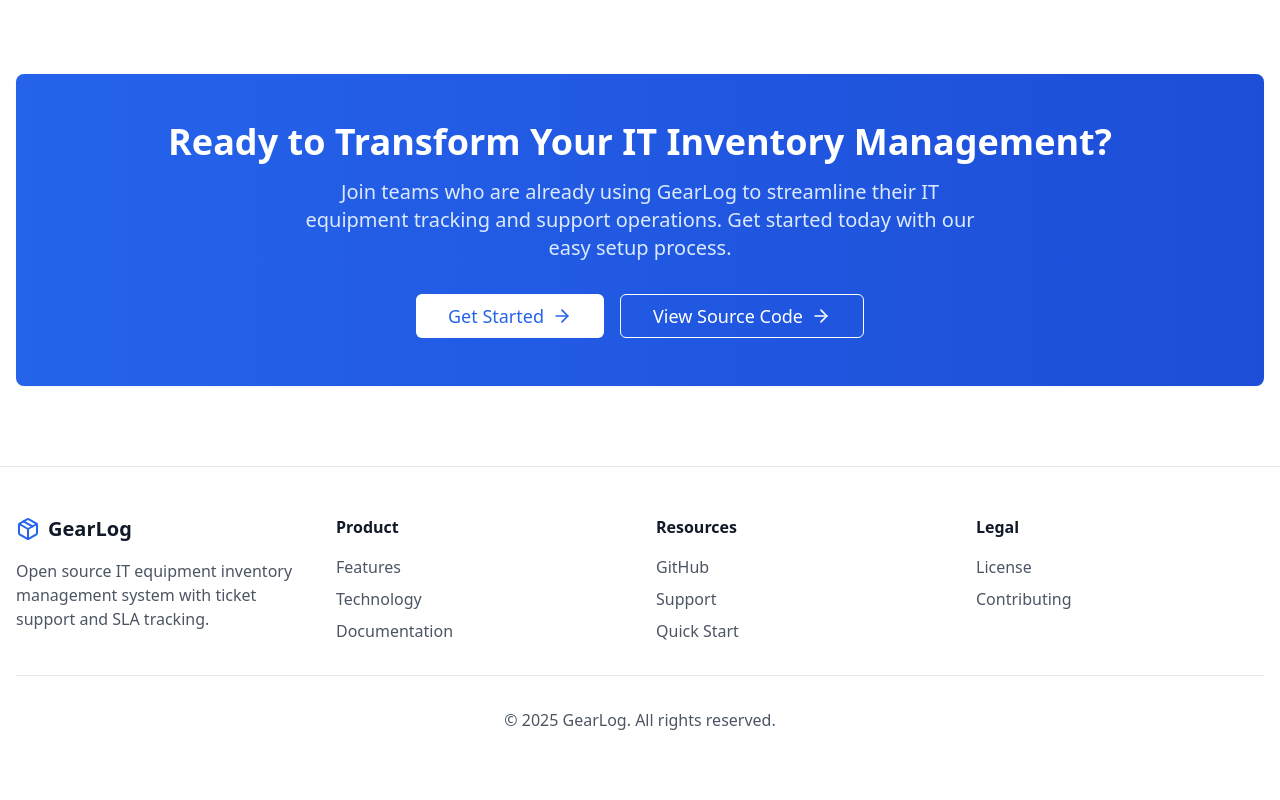
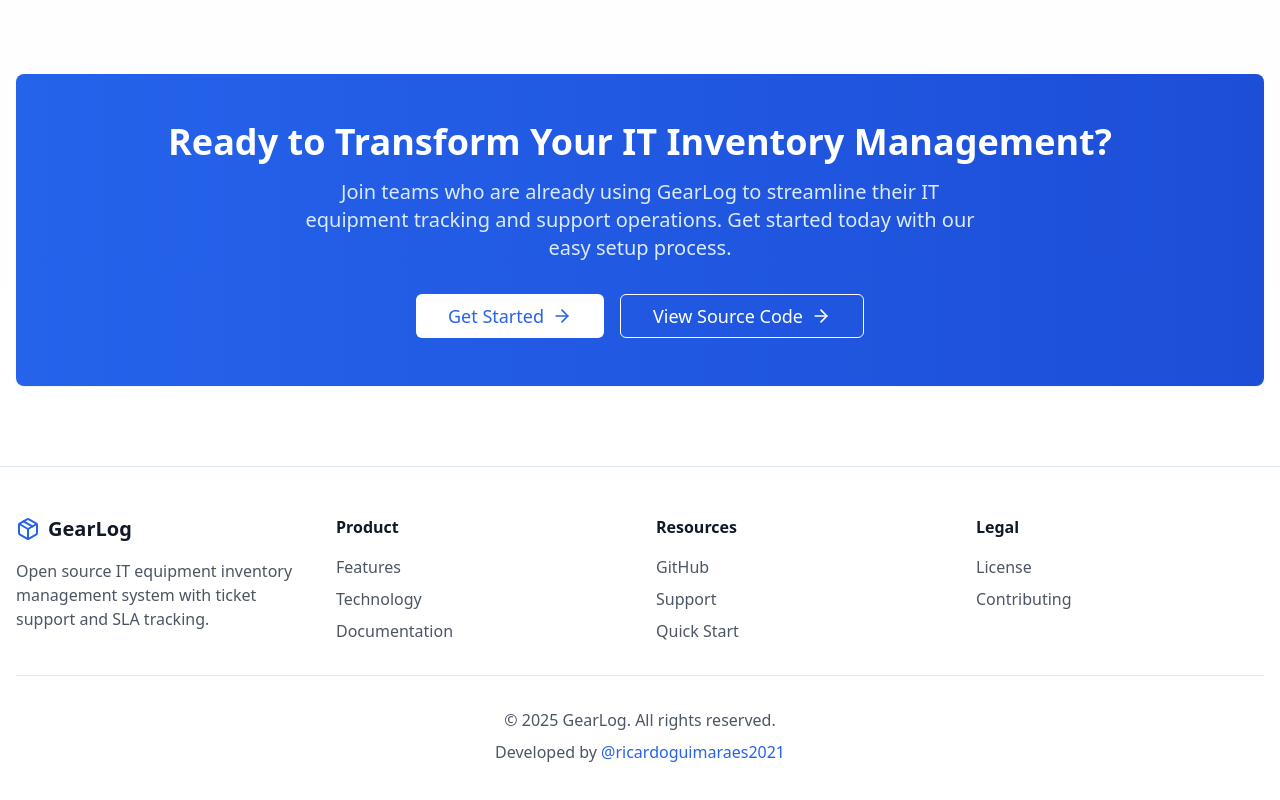
Before and after one commit to ricardoguimaraes2021/GearLog, a React (Vite) app in the folder frontend/: page /landing in a window 1280 px wide. Shown: the part 4311-5111 px from the top of the page. Built offline with nearby package versions, Linux system fonts and the light colour scheme; no server answers.

Commit message:
Add 'Developed by' credit in landing page footer
- Add developer credit with GitHub profile link
- Link opens in new tab with proper security attributes
- Styled with blue color and hover effects for better UX

```diff
--- a/frontend/src/pages/Landing/Landing.tsx
+++ b/frontend/src/pages/Landing/Landing.tsx
@@ -468,6 +468,17 @@
           </div>
           <div className="border-t pt-8 text-center text-gray-600">
             <p>&copy; {new Date().getFullYear()} GearLog. All rights reserved.</p>
+            <p className="mt-2">
+              Developed by{' '}
+              <a
+                href="https://github.com/ricardoguimaraes2021"
+                target="_blank"
+                rel="noopener noreferrer"
+                className="text-blue-600 hover:text-blue-700 hover:underline transition-colors font-medium"
+              >
+                @ricardoguimaraes2021
+              </a>
+            </p>
           </div>
         </div>
       </footer>
```
